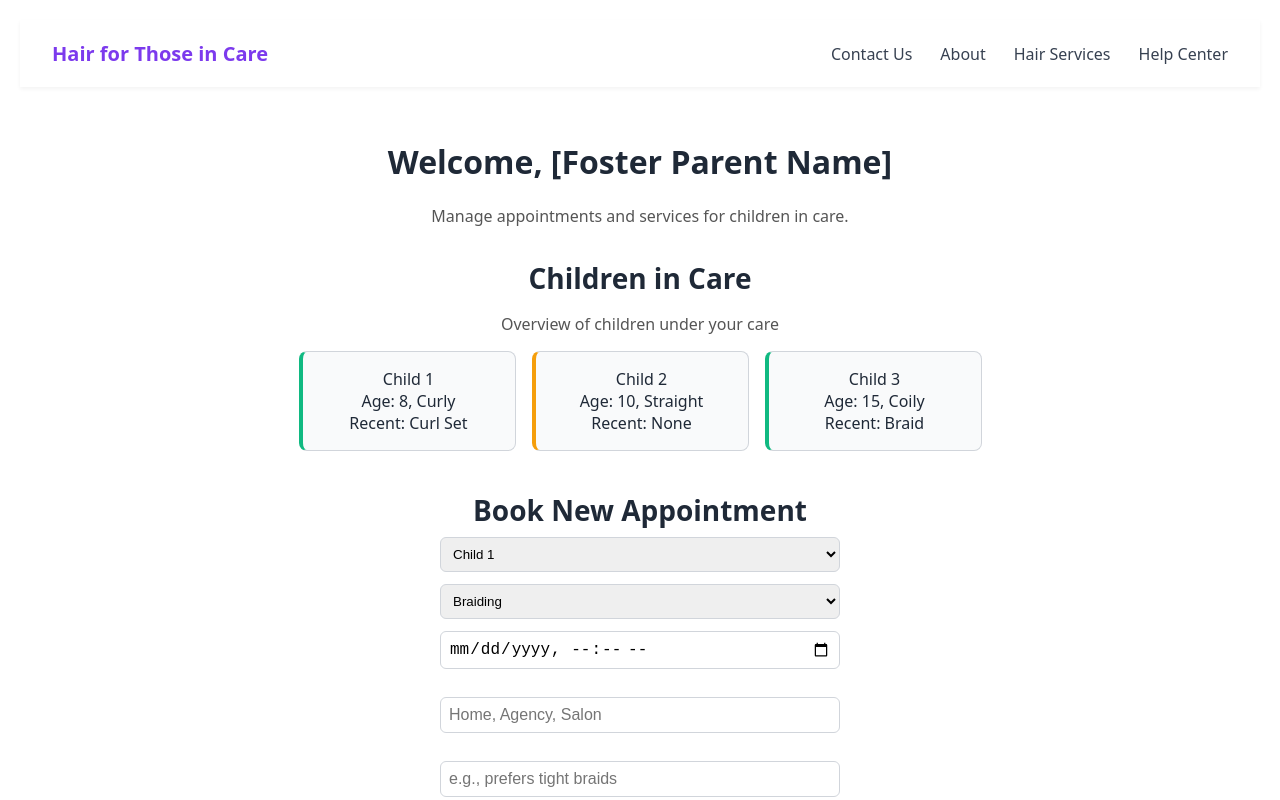
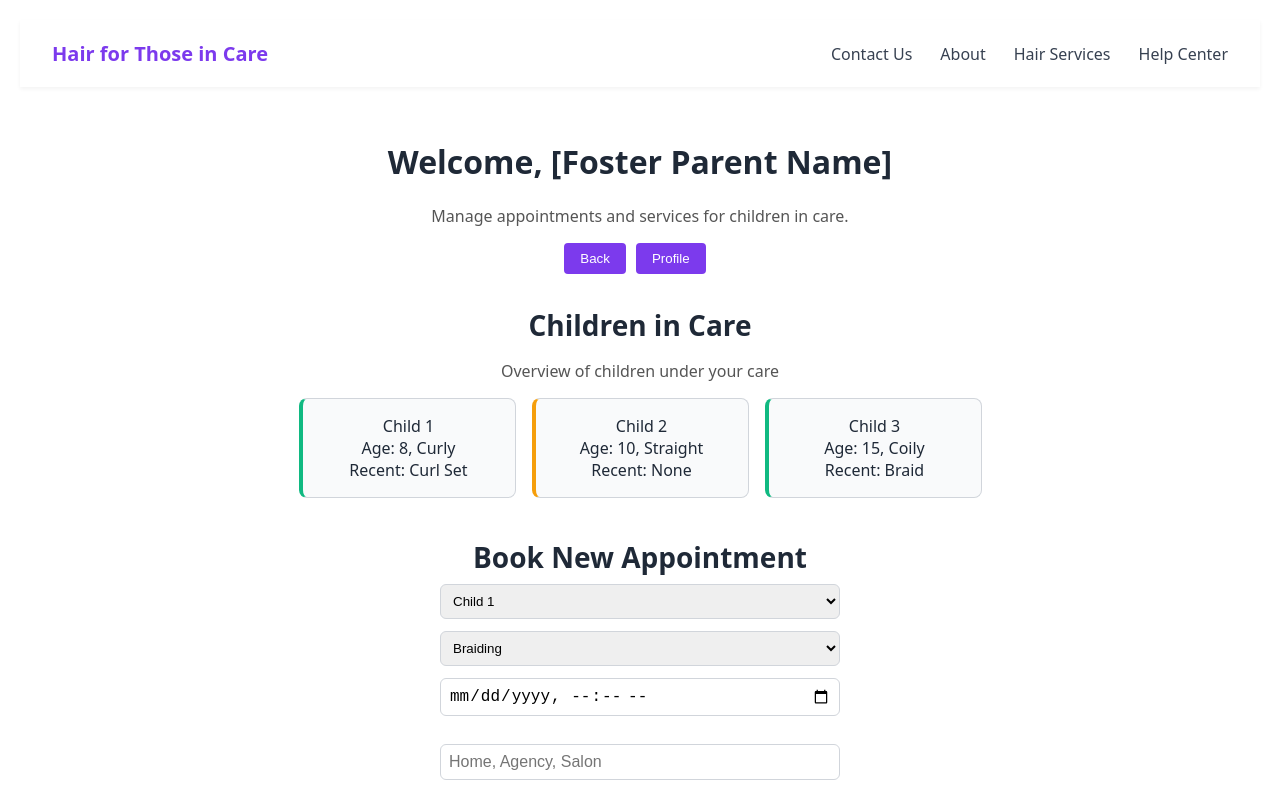
Before and after one commit to SumaiyaAhona/Hair-Care-Project, a React (Create React App) app: page /foster/dashboard in a window 1280 px wide. Shown: the top 800 px of the page. Built offline with nearby package versions, Linux system fonts and the light colour scheme.

Commit message:
dashboard buttons

```diff
--- a/src/components/FosterParentDashboard.css
+++ b/src/components/FosterParentDashboard.css
@@ -68,3 +68,20 @@
   .appointment-form button:hover {
     background-color: #a855f7;
   }
+  .dashboard-buttons {
+    margin-top: 10px;
+  }
+
+  .dashboard-buttons button {
+    margin-right: 10px;
+    padding: 8px 16px;
+    border: none;
+    background-color: #7c3aed;
+    color: white;
+    border-radius: 4px;
+    cursor: pointer;
+  }
+
+  .dashboard-buttons button:hover {
+    background-color: #6d28d9;
+  }
--- a/src/components/FosterParentDashboard.jsx
+++ b/src/components/FosterParentDashboard.jsx
@@ -1,11 +1,26 @@
 import './FosterParentDashboard.css';
+import { useNavigate } from 'react-router-dom';
 
 export default function FosterParentDashboard() {
+  const navigate = useNavigate();
+
+  const handleBack = () => {
+    navigate('/login');
+  };
+
+  const handleProfile = () => {
+    navigate('/foster/profile');
+  };
+
   return (
     <div className="dashboard">
       <header className="dashboard-header">
         <h1>Welcome, [Foster Parent Name]</h1>
         <p>Manage appointments and services for children in care.</p>
+        <div className="dashboard-buttons">
+          <button onClick={handleBack}>Back</button>
+          <button onClick={handleProfile}>Profile</button>
+        </div>
       </header>
 
       <section className="children-section">
```
